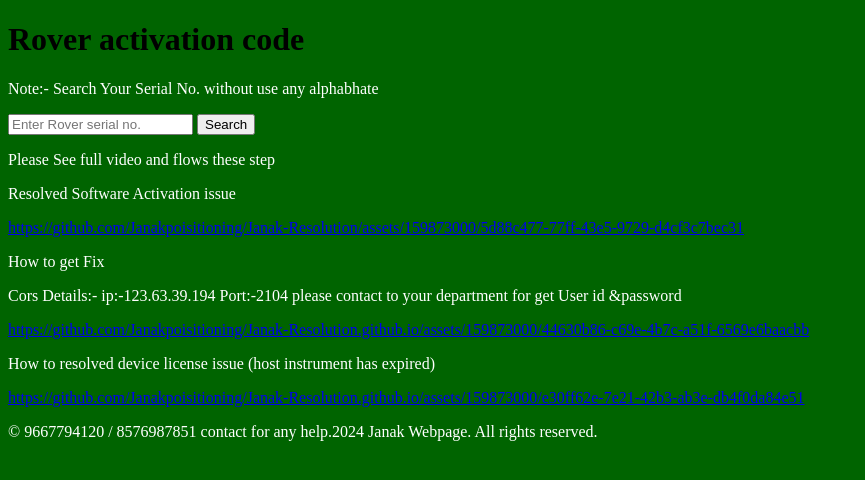
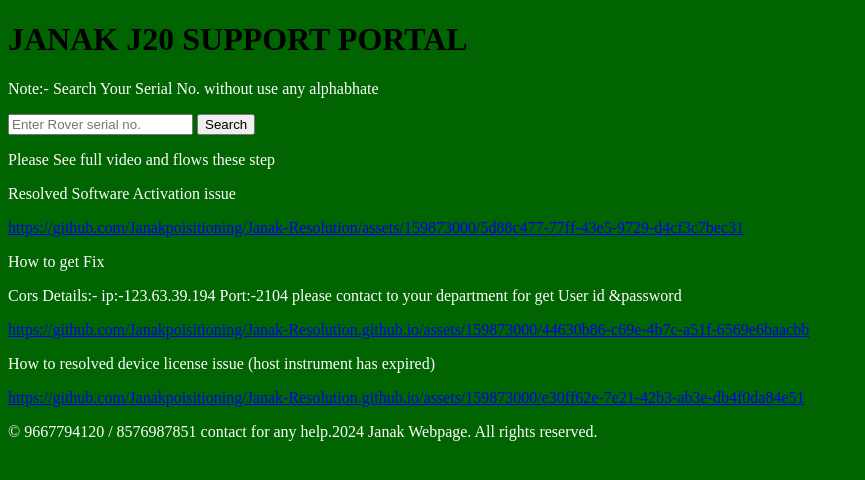
Before and after one commit to Janakpoisitioning/09-10-2024.github.io, a plain HTML site: page index.html in a window 1280 px wide. Shown: the whole page, without its empty margins (0-865 px from the left). Drawn offline with Linux system fonts and the light colour scheme.

Commit message:
Update index.html

```diff
--- a/index.html
+++ b/index.html
@@ -9,7 +9,7 @@
   <body>
  </head>
  <body>
- <h1>Rover activation code</h1>
+ <h1>JANAK J20 SUPPORT PORTAL</h1>
     <p>Note:- Search Your Serial No. without use any alphabhate</p>
 
 <input type="text" id="searchInput" placeholder="Enter Rover serial no.">
```
